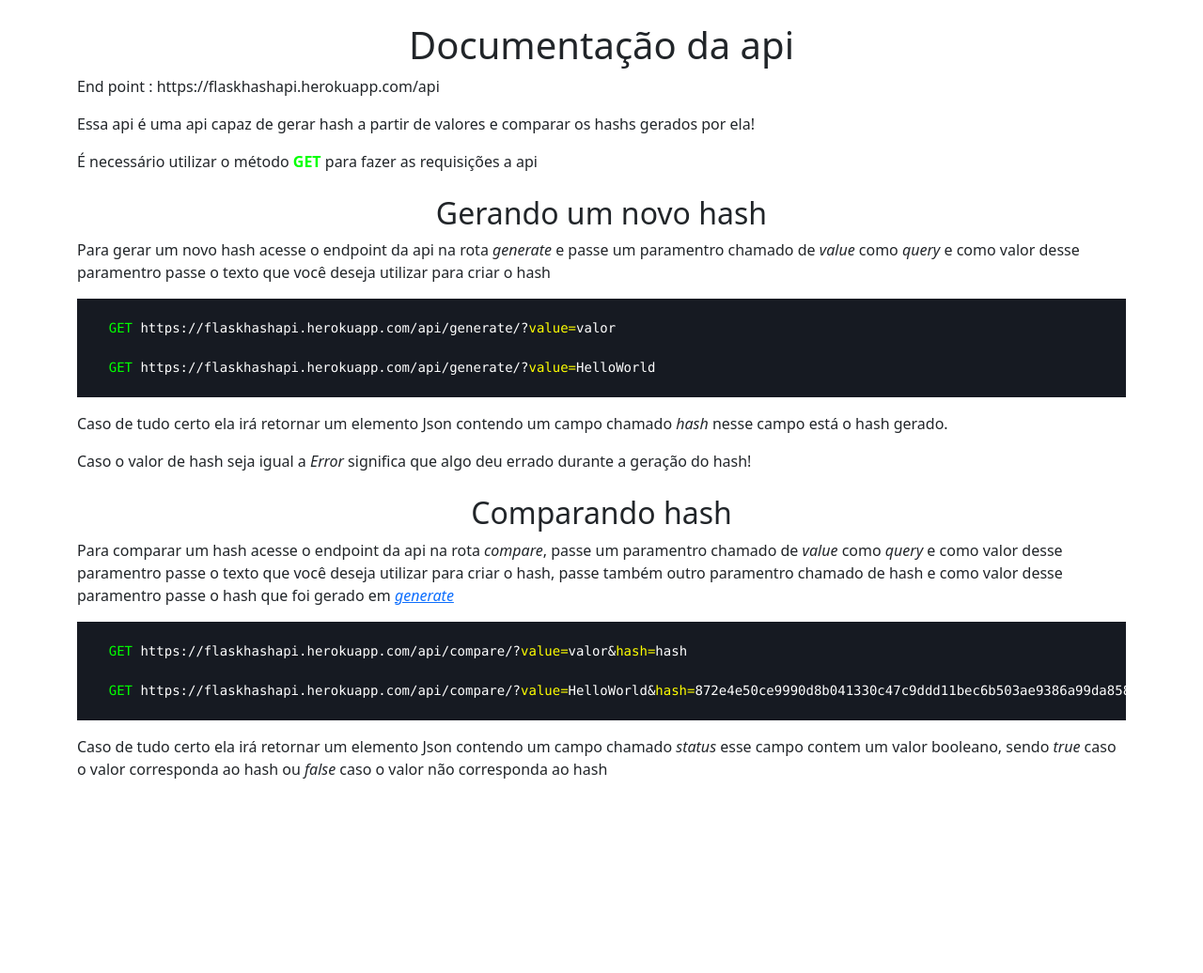
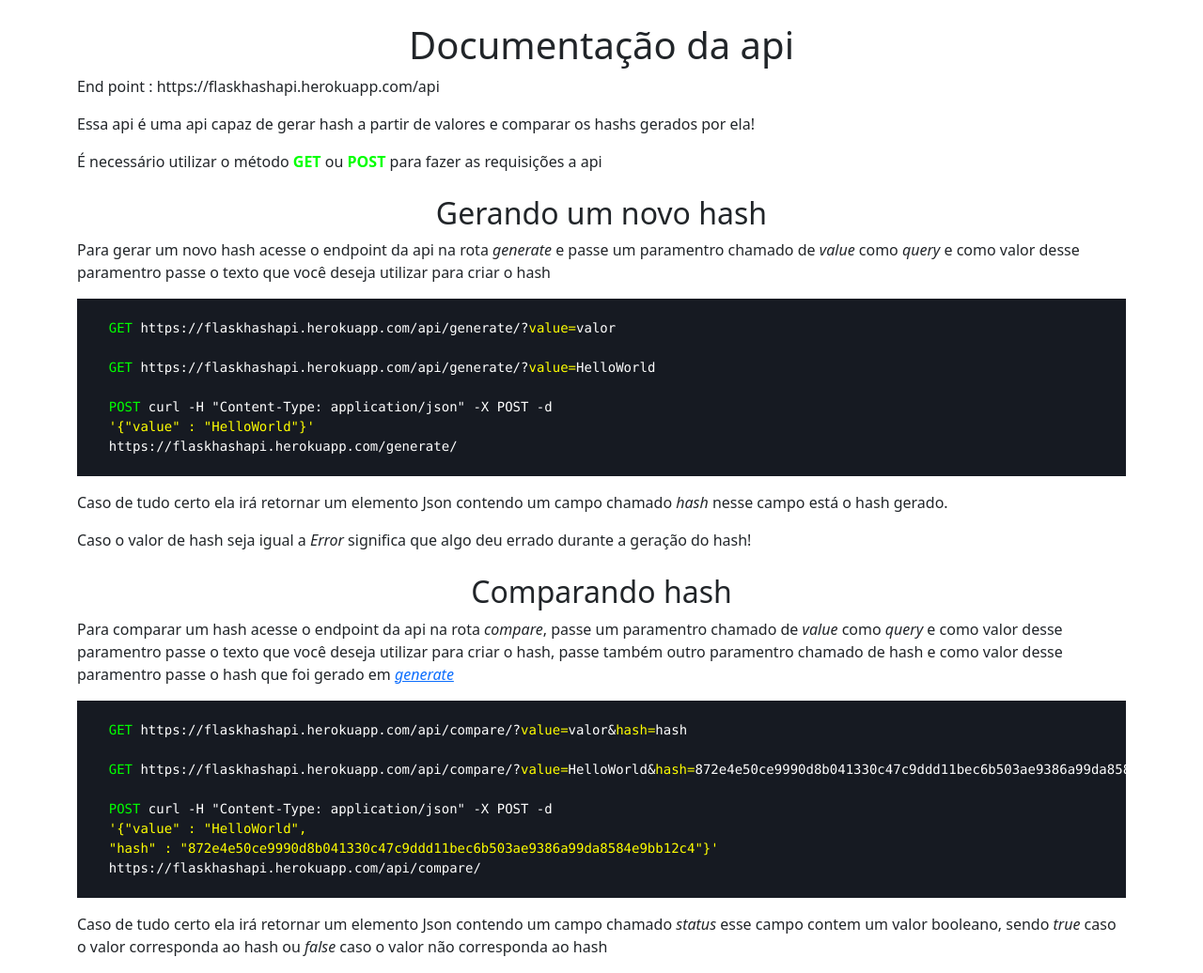
Before and after one commit to JoaoEmanuell/hash_api, a Flask app: page /docs/ in a window 1280 px wide. Shown: the part 56-1092 px from the top of the page at 94% size. Before the commit the page ends 885 px from the top, so only its background shows below. Run offline with Flask 2, Linux system fonts and the light colour scheme; some libraries are stand-ins or nearby versions.

Commit message:
update documentation add post method

```diff
--- a/routers/documentation/templates/documentation/index.html
+++ b/routers/documentation/templates/documentation/index.html
@@ -16,7 +16,7 @@
         </p>
         <div>
             <p>Essa api é uma api capaz de gerar hash a partir de valores e comparar os hashs gerados por ela!</p>
-            <p>É necessário utilizar o método <b><span class="green">GET</span></b> para fazer as requisições a api</p>
+            <p>É necessário utilizar o método <b><span class="green">GET</span></b> ou <b><span class="green">POST</span></b> para fazer as requisições a api</p>
         </div>
         <div class="mt-4">
             <h2 class="d-flex justify-content-center" id="new_hash">Gerando um novo hash</h2>
@@ -26,6 +26,10 @@
     <span class="green">GET</span> https://flaskhashapi.herokuapp.com/api/generate/?<span class="yellow">value=</span>valor
 
     <span class="green">GET</span> https://flaskhashapi.herokuapp.com/api/generate/?<span class="yellow">value=</span>HelloWorld
+
+    <span class="green">POST</span> curl -H "Content-Type: application/json" -X POST -d <span class="yellow">
+    '{"value" : "HelloWorld"}'
+    </span>https://flaskhashapi.herokuapp.com/generate/
 </code>
 </pre>
         <p>Caso de tudo certo ela irá retornar um elemento Json contendo um campo chamado <i>hash</i> nesse campo está o hash gerado.</p>
@@ -39,6 +43,11 @@
     <span class="green">GET</span> https://flaskhashapi.herokuapp.com/api/compare/?<span class="yellow">value=</span>valor&<span class="yellow">hash=</span>hash
 
     <span class="green">GET</span> https://flaskhashapi.herokuapp.com/api/compare/?<span class="yellow">value=</span>HelloWorld&<span class="yellow">hash=</span>872e4e50ce9990d8b041330c47c9ddd11bec6b503ae9386a99da8584e9bb12c4
+
+    <span class="green">POST</span> curl -H "Content-Type: application/json" -X POST -d <span class="yellow">
+    '{"value" : "HelloWorld",
+    "hash" : "872e4e50ce9990d8b041330c47c9ddd11bec6b503ae9386a99da8584e9bb12c4"}'
+    </span>https://flaskhashapi.herokuapp.com/api/compare/
 </code>
 </pre>
         <p>Caso de tudo certo ela irá retornar um elemento Json contendo um campo chamado <i>status</i> esse campo contem um valor booleano, sendo <i>true</i> caso o valor corresponda ao hash ou <i>false</i> caso o valor não corresponda ao hash</p>
```
